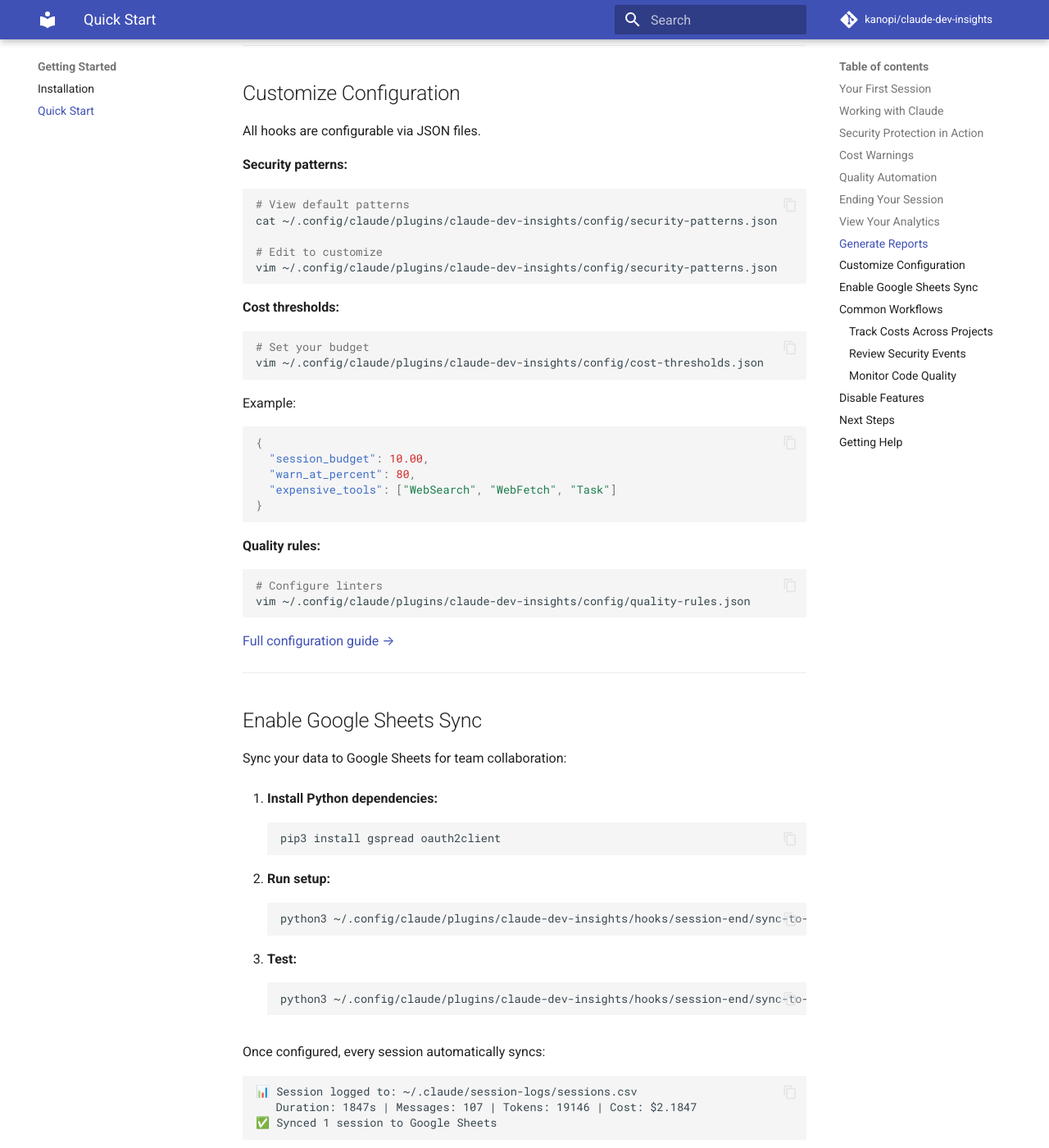
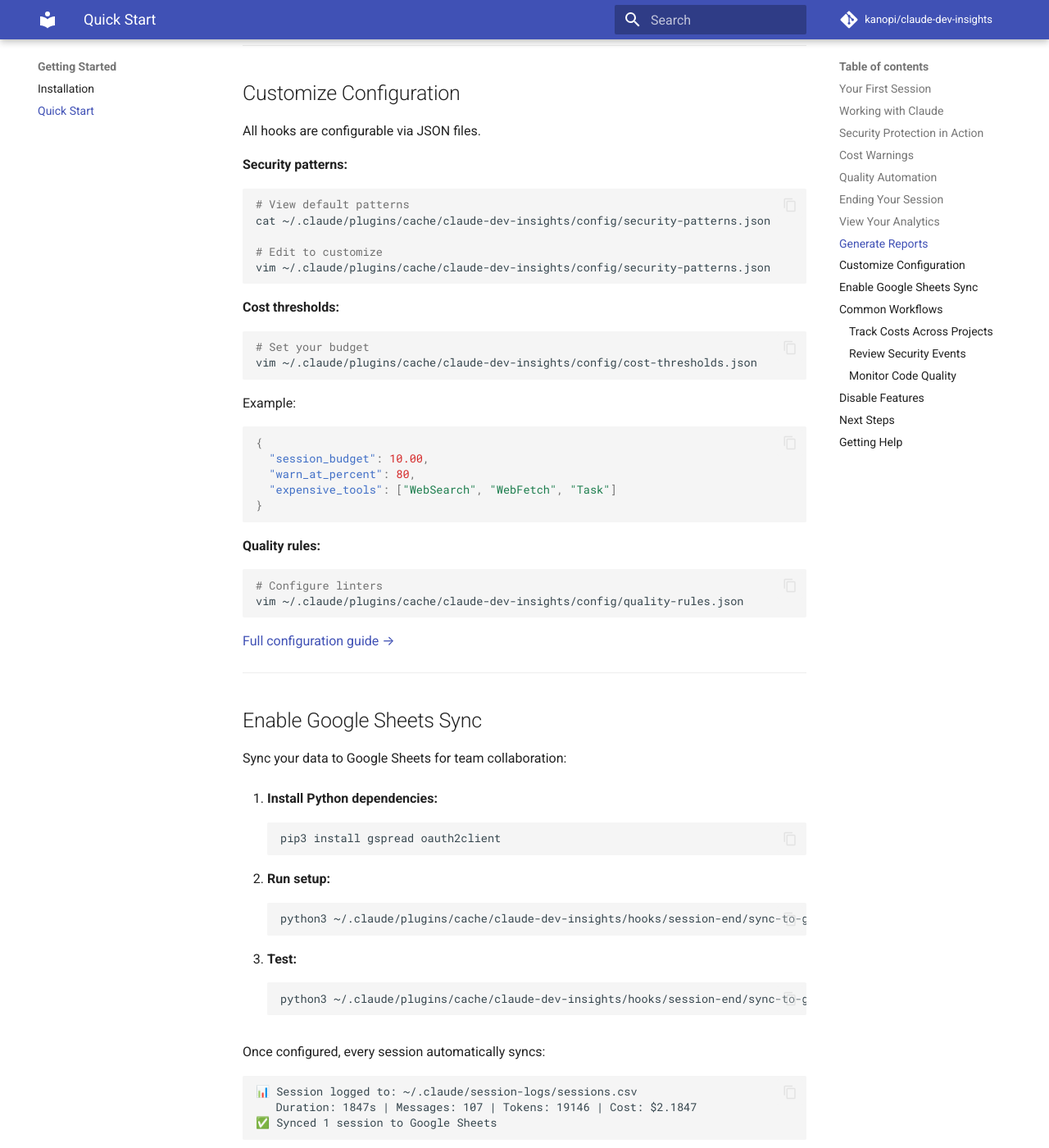
Before and after one commit to kanopi/claude-dev-insights, an MkDocs documentation site: the page built from docs/quick-start.md, in a window 1280 px wide and 1400 px high, scrolled down 3373 px. Shown: the whole window at 82% size. Built offline with MkDocs 1.6.1 and Material for MkDocs 9.7.7, drawn with Linux system fonts in a browser that asks for light colours; comment, search, counter and statistics services are not loaded; some of the changed text lies outside the part shown.

Commit message:
fix: correct plugin paths and bash regex syntax
- Fix bash syntax error in post-tool-use.sh regex patterns (line 193)
- Update all documentation paths from ~/.config/claude to ~/.claude/plugins/cache
- Update sync-to-google-sheets.py with correct installation paths
- Ensure marketplace plugin path consistency across all docs

Fixes plugin installation issues where documentation referenced incorrect paths.

🤖 Generated with [Claude Code](https://claude.com/claude-code)

Co-Authored-By: Claude <noreply@anthropic.com>

````diff
--- a/docs/quick-start.md
+++ b/docs/quick-start.md
@@ -135,10 +135,10 @@ Use the Python analytics library:
 
 ```bash
 # JSON report
-python3 ~/.config/claude/plugins/claude-dev-insights/lib/analytics.py json
+python3 ~/.claude/plugins/cache/claude-dev-insights/lib/analytics.py json
 
 # Markdown report
-python3 ~/.config/claude/plugins/claude-dev-insights/lib/analytics.py markdown
+python3 ~/.claude/plugins/cache/claude-dev-insights/lib/analytics.py markdown
 ```
 
 Example output:
@@ -176,17 +176,17 @@ All hooks are configurable via JSON files.
 
 ```bash
 # View default patterns
-cat ~/.config/claude/plugins/claude-dev-insights/config/security-patterns.json
+cat ~/.claude/plugins/cache/claude-dev-insights/config/security-patterns.json
 
 # Edit to customize
-vim ~/.config/claude/plugins/claude-dev-insights/config/security-patterns.json
+vim ~/.claude/plugins/cache/claude-dev-insights/config/security-patterns.json
 ```
 
 **Cost thresholds:**
 
 ```bash
 # Set your budget
-vim ~/.config/claude/plugins/claude-dev-insights/config/cost-thresholds.json
+vim ~/.claude/plugins/cache/claude-dev-insights/config/cost-thresholds.json
 ```
 
 Example:
@@ -203,7 +203,7 @@ Example:
 
 ```bash
 # Configure linters
-vim ~/.config/claude/plugins/claude-dev-insights/config/quality-rules.json
+vim ~/.claude/plugins/cache/claude-dev-insights/config/quality-rules.json
 ```
 
 [Full configuration guide →](configuration/overview.md)
@@ -221,12 +221,12 @@ Sync your data to Google Sheets for team collaboration:
 
 2. **Run setup:**
    ```bash
-   python3 ~/.config/claude/plugins/claude-dev-insights/hooks/session-end/sync-to-google-sheets.py --setup
+   python3 ~/.claude/plugins/cache/claude-dev-insights/hooks/session-end/sync-to-google-sheets.py --setup
    ```
 
 3. **Test:**
    ```bash
-   python3 ~/.config/claude/plugins/claude-dev-insights/hooks/session-end/sync-to-google-sheets.py --test
+   python3 ~/.claude/plugins/cache/claude-dev-insights/hooks/session-end/sync-to-google-sheets.py --test
    ```
 
 Once configured, every session automatically syncs:
@@ -281,7 +281,7 @@ grep "COMMIT_INVALID" ~/.claude/session-logs/quality.log
 
 **Disable specific hooks:**
 
-Edit `~/.config/claude/plugins/claude-dev-insights/hooks/hooks.json` and remove hooks:
+Edit `~/.claude/plugins/cache/claude-dev-insights/hooks/hooks.json` and remove hooks:
 
 ```json
 {
@@ -297,7 +297,7 @@ Edit `~/.config/claude/plugins/claude-dev-insights/hooks/hooks.json` and remove
 **Disable Google Sheets sync:**
 
 ```bash
-python3 ~/.config/claude/plugins/claude-dev-insights/hooks/session-end/sync-to-google-sheets.py --disable
+python3 ~/.claude/plugins/cache/claude-dev-insights/hooks/session-end/sync-to-google-sheets.py --disable
 ```
 
 **Disable plugin entirely:**
````
Also changed, not shown: README.md (+5 -5 lines), docs/installation.md (+5 -5 lines), 2 other files.
